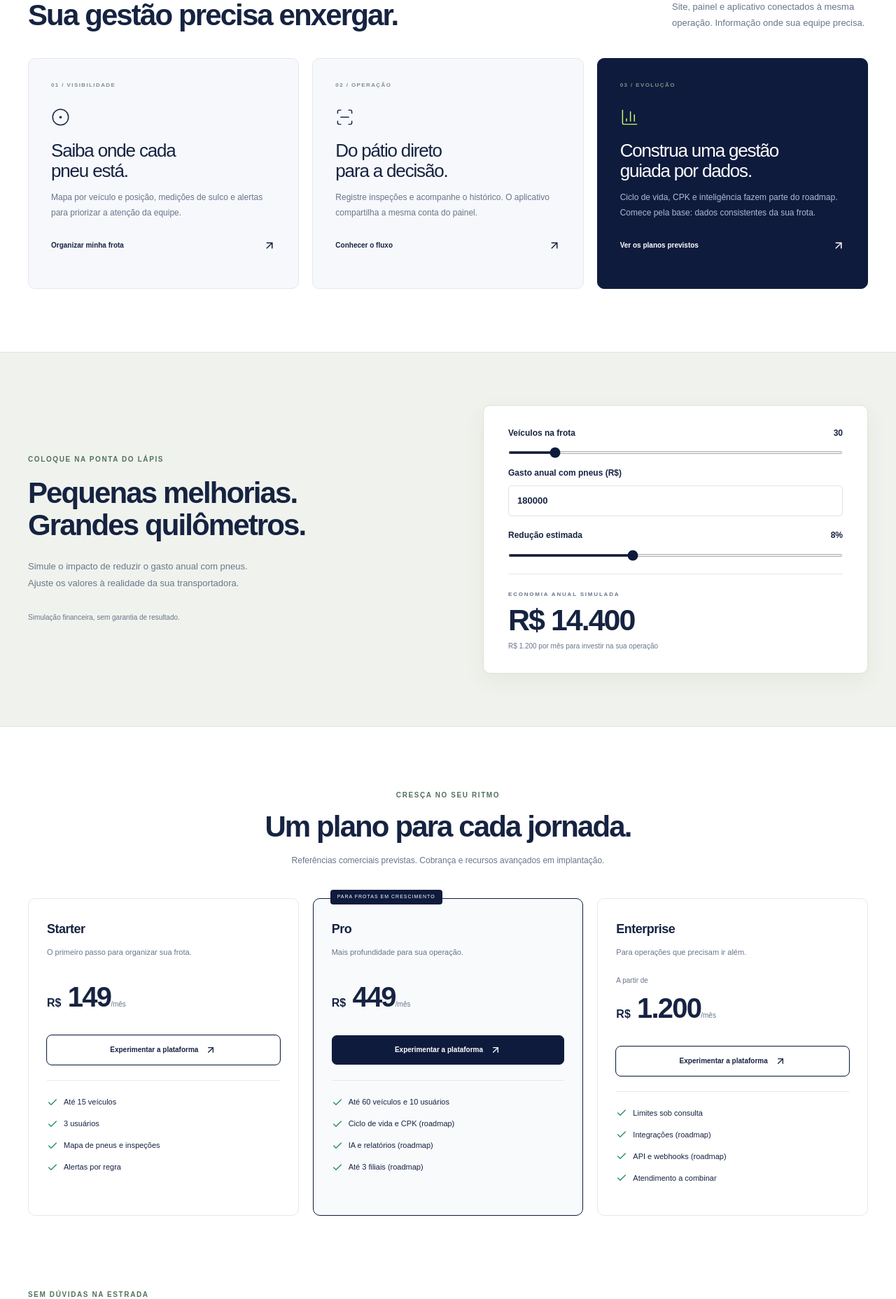
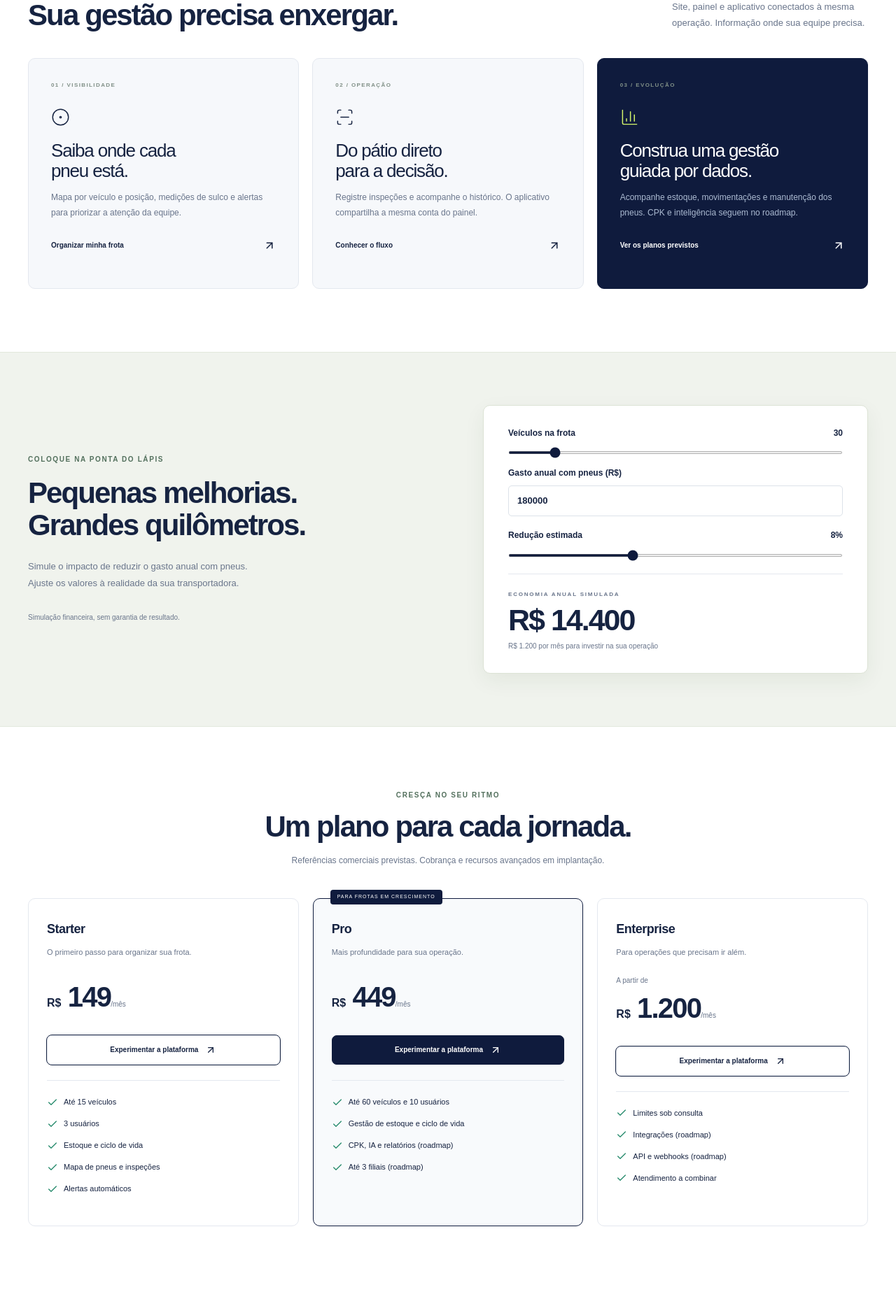
Before and after one commit to geevheit-tecnology/geevheithtires, a Next.js app in the folder web/: page / in a window 1280 px wide. Shown: the part 1138-2995 px from the top of the page at 70% size. Built offline with nearby package versions, Linux system fonts and the light colour scheme.

Commit message:
docs: update tire management feature availability

```diff
--- a/web/components/landing.tsx
+++ b/web/components/landing.tsx
@@ -304,8 +304,8 @@ export default function Home() {
                 guiada por dados.
               </h3>
               <p>
-                Ciclo de vida, CPK e inteligência fazem parte do roadmap. Comece
-                pela base: dados consistentes da sua frota.
+                Acompanhe estoque, movimentações e manutenção dos pneus. CPK e
+                inteligência seguem no roadmap.
               </p>
               <a href="#planos">
                 Ver os planos previstos <ArrowUpRight size={18} />
@@ -397,8 +397,9 @@ export default function Home() {
                 items: [
                   "Até 15 veículos",
                   "3 usuários",
+                  "Estoque e ciclo de vida",
                   "Mapa de pneus e inspeções",
-                  "Alertas por regra",
+                  "Alertas automáticos",
                 ],
               },
               {
@@ -407,8 +408,8 @@ export default function Home() {
                 desc: "Mais profundidade para sua operação.",
                 items: [
                   "Até 60 veículos e 10 usuários",
-                  "Ciclo de vida e CPK (roadmap)",
-                  "IA e relatórios (roadmap)",
+                  "Gestão de estoque e ciclo de vida",
+                  "CPK, IA e relatórios (roadmap)",
                   "Até 3 filiais (roadmap)",
                 ],
               },
@@ -480,7 +481,7 @@ export default function Home() {
               ],
               [
                 "Todos os recursos dos planos já estão disponíveis?",
-                "Não. Esta é a fundação do produto. Recursos marcados como roadmap, cobrança e modo offline completo serão entregues nas etapas seguintes.",
+                "Estoque, ciclo de vida, inspeções e alertas internos estão disponíveis na web. Cobrança, recursos marcados como roadmap e modo offline completo continuam previstos para as próximas etapas.",
               ],
             ].map(([q, a]) => (
               <details key={q}>
```
Also changed, not shown: 2 other files (tests, documents, lock files or other folders).
